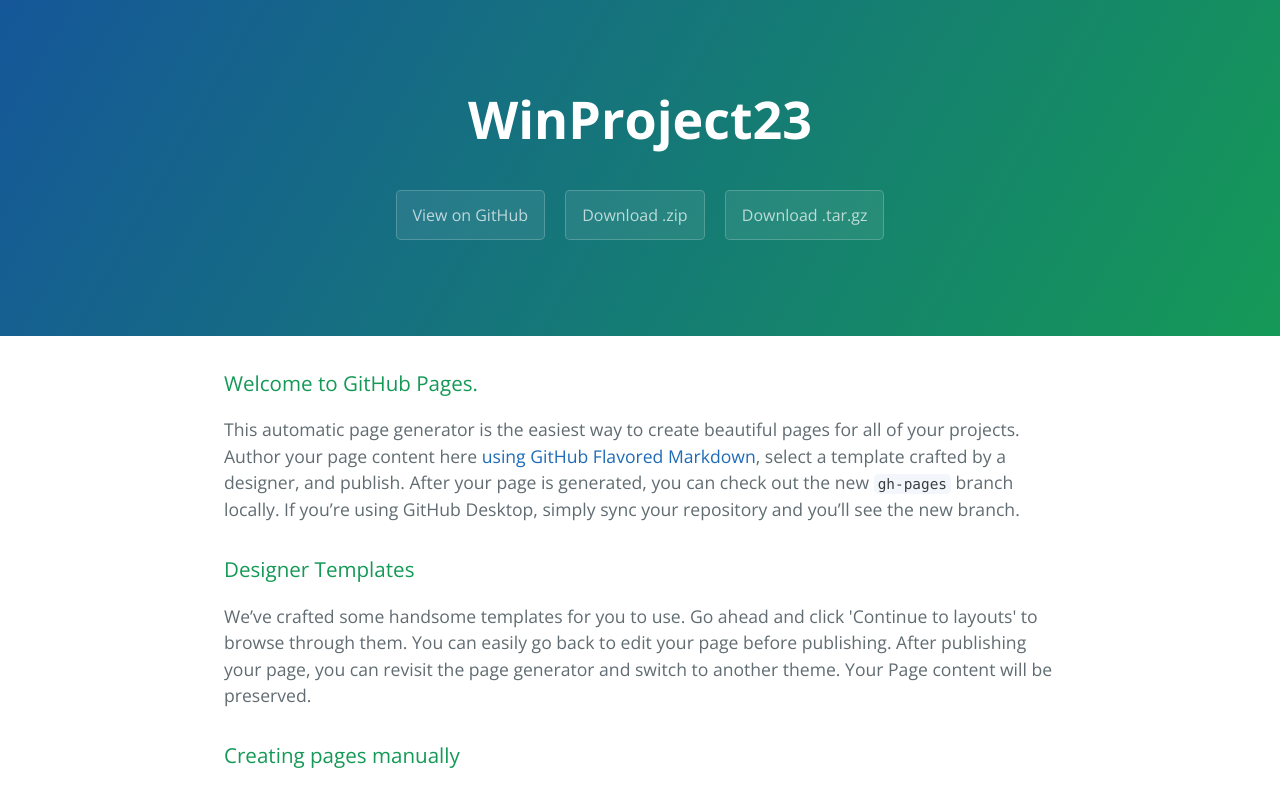
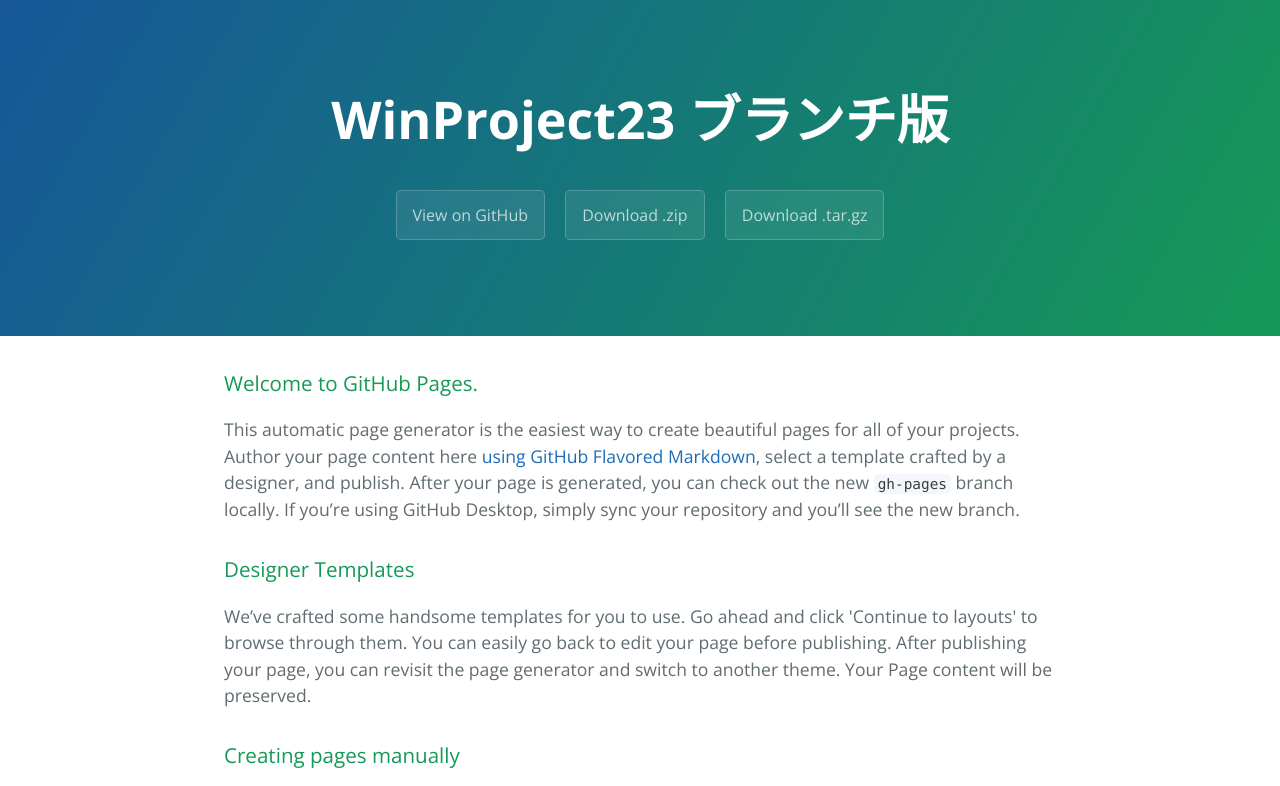
Before and after one commit to HikariShimosaka/win, a plain HTML site: page index.html in a window 1280 px wide. Shown: the top 786 px of the page. Drawn offline with nearby package versions, Linux system fonts and the light colour scheme.

Commit message:
Update index.html

```diff
--- a/index.html
+++ b/index.html
@@ -11,7 +11,7 @@
   </head>
   <body>
     <section class="page-header">
-      <h1 class="project-name">WinProject23</h1>
+      <h1 class="project-name">WinProject23 ブランチ版</h1>
       <h2 class="project-tagline"></h2>
       <a href="https://github.com/HikariShimosaka/win" class="btn">View on GitHub</a>
       <a href="https://github.com/HikariShimosaka/win/zipball/master" class="btn">Download .zip</a>
```
